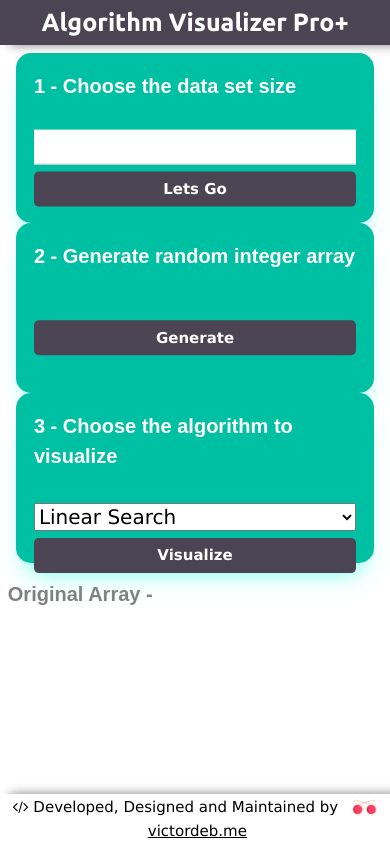
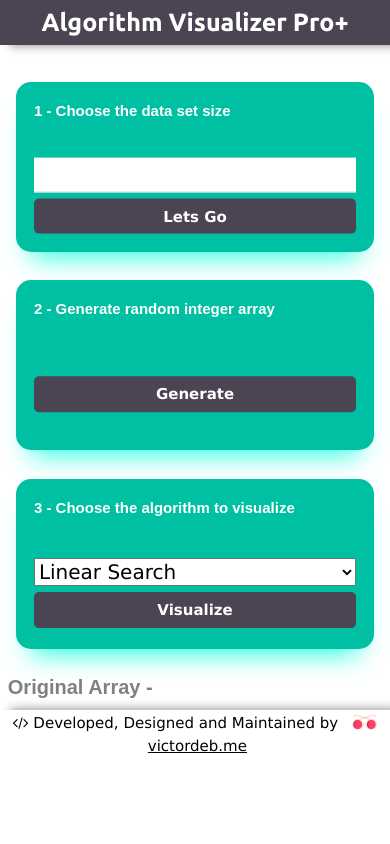
Before and after one commit to victorpunkd/algorithm-visualizer, a plain HTML site: page index.html in a window 390 px wide. Drawn offline with nearby package versions, Linux system fonts and the light colour scheme; a web font is replaced by a local one.

Commit message:
made responsive

```diff
--- a/index.css
+++ b/index.css
@@ -38,7 +38,6 @@
 }
 
 .stepControls {
-  margin-top: 5%;
   margin: 0;
   position: relative;
   top: 50%;
@@ -108,3 +107,30 @@
   padding: 0.5% 1%;
   box-shadow: 10px 0px 10px gray;
 }
+
+@media screen and (max-width: 600px) {
+  .card {
+    margin-top: 8%;
+  }
+  .bodyContainer {
+    width: 100vw;
+    height: 100% !important;
+    overflow: scroll !important;
+  }
+  .stepHeading {
+    font-size: 15px;
+  }
+
+  .stepControls {
+    margin-top: 2%;
+  }
+
+  .visualizer {
+    margin-top: 6%;
+    height: 100%;
+  }
+
+  .footer {
+    position: static !important;
+  }
+}
```
